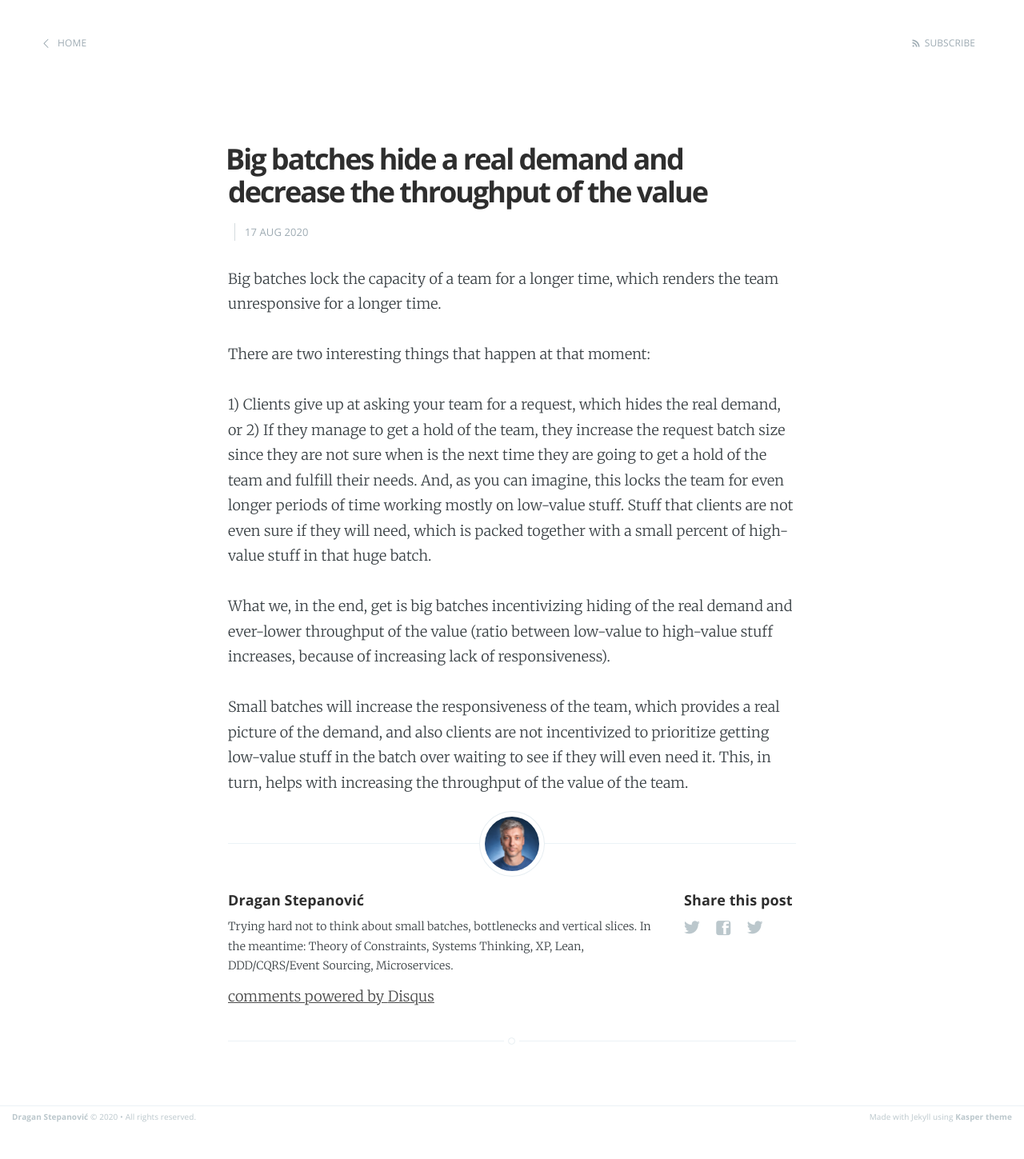
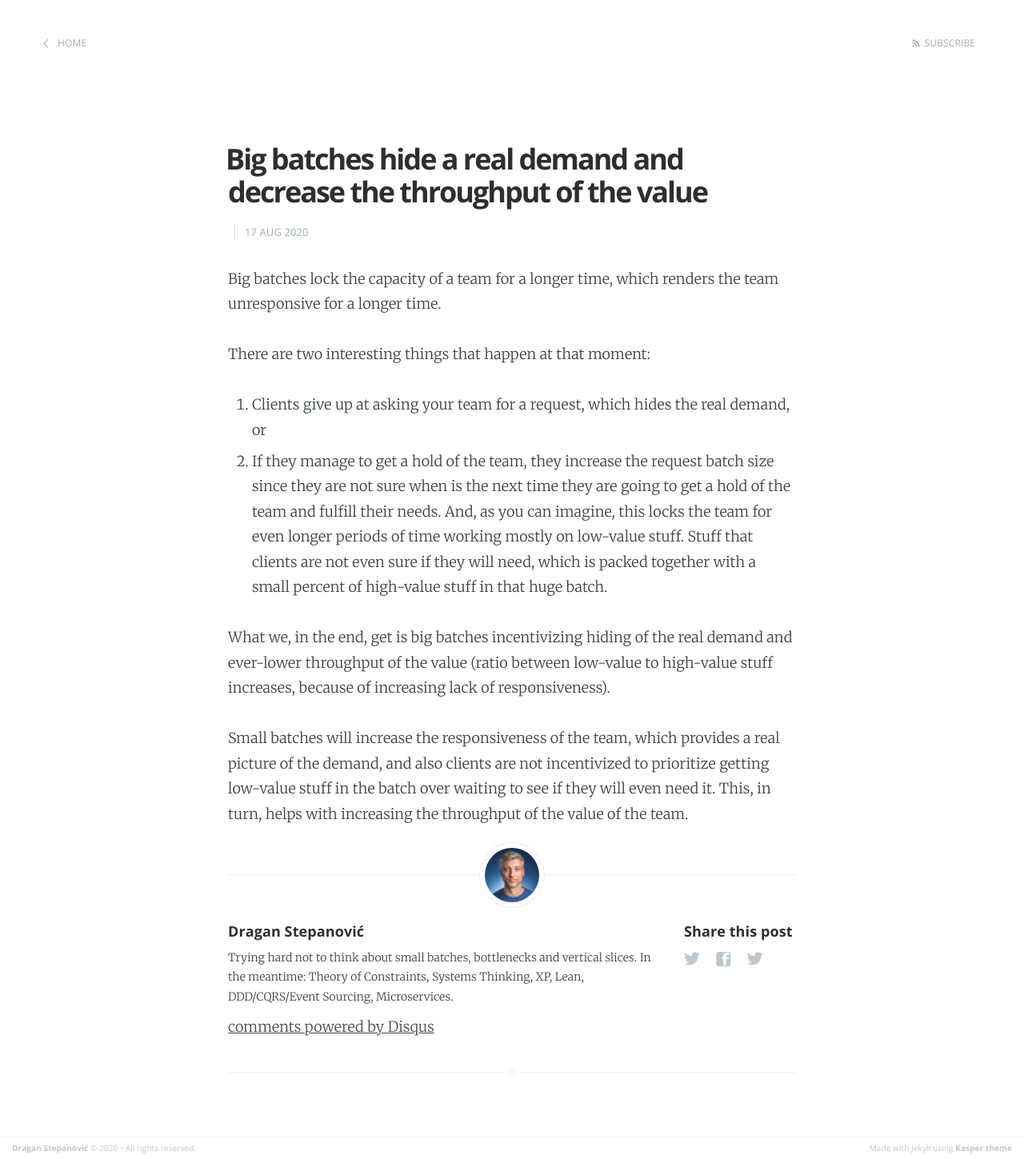
Before and after one commit to dragan-stepanovic/dragan-stepanovic.github.io, a Jekyll site: the page built from _posts/2020-08-17-big-batches-hiding-demand-and-decreasing-value.md, in a window 1280 px wide. Shown: the whole page at 80% size. Built offline with Jekyll 4.4.1, drawn with Linux system fonts in a browser that asks for light colours; our own code applies the rules of GitHub Pages for plain Markdown files; comment, search, counter and statistics services are not loaded; before the commit the page ends 1411 px from its top, so only the background shows below that.

Commit message:
Update 2020-08-17-big-batches-hiding-demand-and-decreasing-value.md

```diff
--- a/_posts/2020-08-17-big-batches-hiding-demand-and-decreasing-value.md
+++ b/_posts/2020-08-17-big-batches-hiding-demand-and-decreasing-value.md
@@ -6,8 +6,8 @@ Big batches lock the capacity of a team for a longer time, which renders the tea
 
 There are two interesting things that happen at that moment:
 
-1) Clients give up at asking your team for a request, which hides the real demand, or
-2) If they manage to get a hold of the team, they increase the request batch size since they are not sure when is the next time they are going to get a hold of the team and fulfill their needs. And, as you can imagine, this locks the team for even longer periods of time working mostly on low-value stuff. Stuff that clients are not even sure if they will need, which is packed together with a small percent of high-value stuff in that huge batch.
+1. Clients give up at asking your team for a request, which hides the real demand, or
+2. If they manage to get a hold of the team, they increase the request batch size since they are not sure when is the next time they are going to get a hold of the team and fulfill their needs. And, as you can imagine, this locks the team for even longer periods of time working mostly on low-value stuff. Stuff that clients are not even sure if they will need, which is packed together with a small percent of high-value stuff in that huge batch.
 
 What we, in the end, get is big batches incentivizing hiding of the real demand and ever-lower throughput of the value (ratio between low-value to high-value stuff increases, because of increasing lack of responsiveness).
 
```
